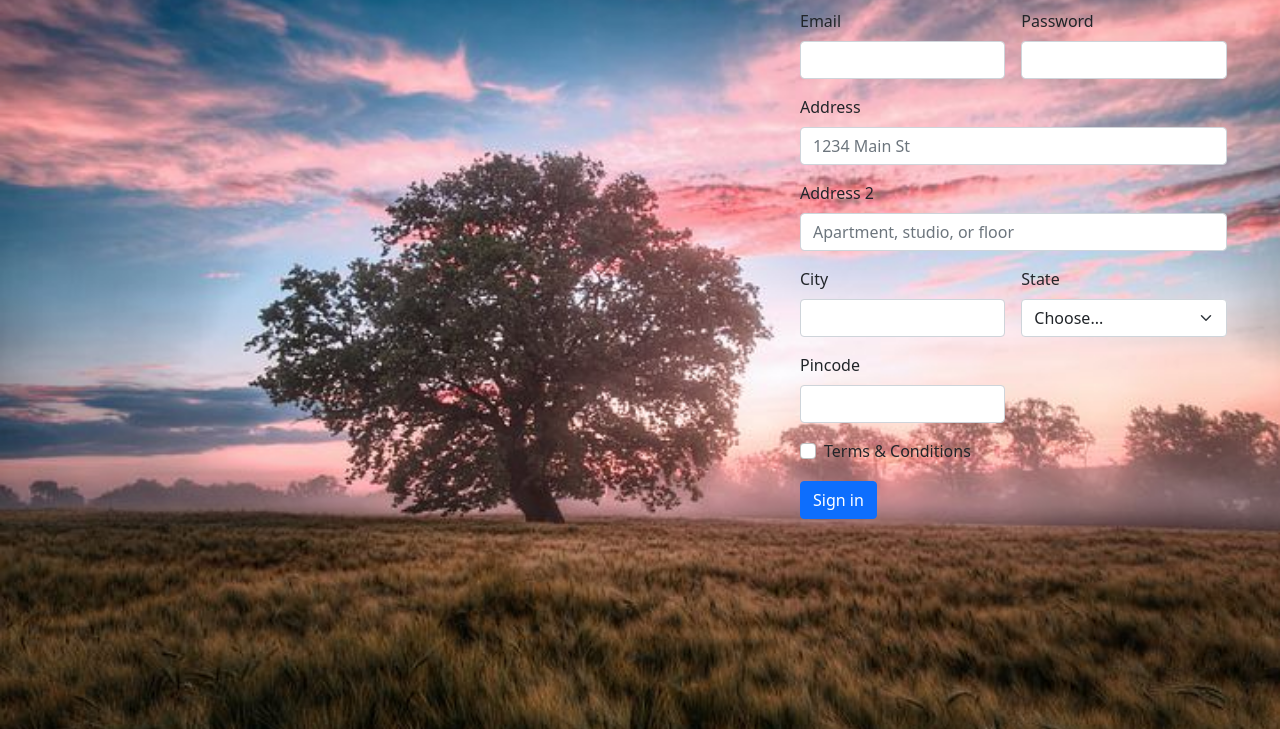
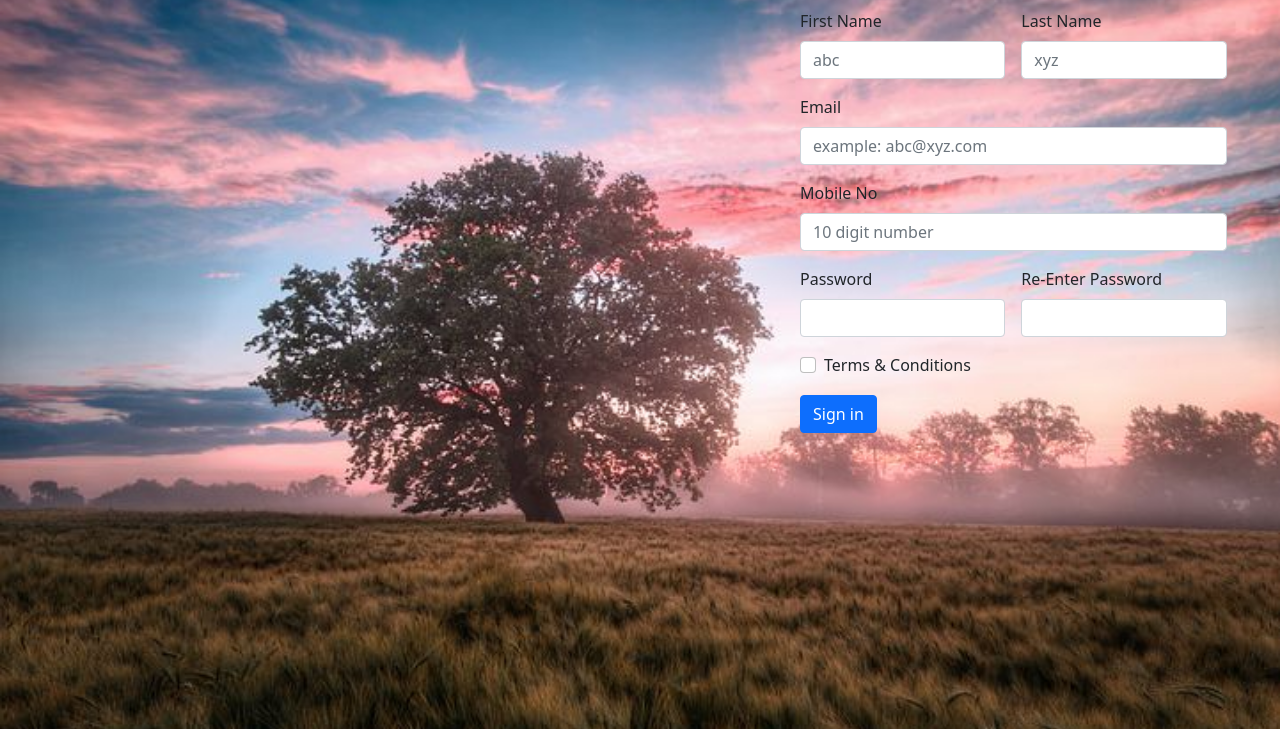
Before and after one commit to Vishnu4625/Assignment, a plain HTML site: page signup.html in a window 1280 px wide. Shown: the part 71-800 px from the top of the page. Drawn offline with nearby package versions, Linux system fonts and the light colour scheme.

Commit message:
login & Signup 1

```diff
--- a/css/login.css
+++ b/css/login.css
@@ -46,7 +46,7 @@ h1{
     margin-bottom: 10px;
 }
 
-#login-button{
+#submit{
     width: 100%;
     height: 1.8em;
     color: white;
--- a/signup.html
+++ b/signup.html
@@ -65,40 +65,32 @@
 <div class="col-lg-4 myMargin">
   <form class="row g-3">
     <div class="col-md-6">
-      <label for="inputEmail4" class="form-label">Email</label>
-      <input type="email" class="form-control" id="inputEmail4">
+      <label for="inputFirstname" class="form-label">First Name</label>
+      <input type="name1" class="form-control" id="firstName" placeholder="abc" required>
     </div>
     <div class="col-md-6">
-      <label for="inputPassword4" class="form-label">Password</label>
-      <input type="password" class="form-control" id="inputPassword4">
+      <label for="inputLastname" class="form-label">Last Name</label>
+      <input type="name2" class="form-control" id="lastName" placeholder="xyz" required>
     </div>
     <div class="col-12">
-      <label for="inputAddress" class="form-label">Address</label>
-      <input type="text" class="form-control" id="inputAddress" placeholder="1234 Main St">
+      <label for="inputEmail" class="form-label">Email</label>
+      <input type="email" class="form-control" id="email" placeholder="example: abc@xyz.com" required>
     </div>
     <div class="col-12">
-      <label for="inputAddress2" class="form-label">Address 2</label>
-      <input type="text" class="form-control" id="inputAddress2" placeholder="Apartment, studio, or floor">
+      <label for="inputMobileno" class="form-label">Mobile No</label>
+      <input type="text" class="form-control" id="mobileNo" placeholder="10 digit number" required>
     </div>
     <div class="col-md-6">
-      <label for="inputCity" class="form-label">City</label>
-      <input type="text" class="form-control" id="inputCity">
+      <label for="inputPwd" class="form-label">Password</label>
+      <input type="password" class="form-control" id="pwd" placeholder="" required>
     </div>
     <div class="col-md-6">
-      <label for="inputState" class="form-label">State</label>
-      <select id="inputState" class="form-select">
-        <option selected>Choose...</option>
-        <option>Kerala</option>
-        <option>Maharashtra</option>
-      </select>
-    </div>
-    <div class="col-md-6">
-      <label for="inputZip" class="form-label">Pincode</label>
-      <input type="text" class="form-control" id="inputZip">
+      <label for="inputRepwd" class="form-label">Re-Enter Password</label>
+      <input type="password" class="form-control" id="rePwd" required>
     </div>
     <div class="col-12">
       <div class="form-check">
-        <input class="form-check-input" type="checkbox" id="gridCheck">
+        <input class="form-check-input" type="checkbox" id="gridCheck" required>
         <label class="form-check-label" for="gridCheck">
           Terms & Conditions
         </label>
```
Also changed, not shown: index.html (+4 -0 lines), login.html (+6 -5 lines), loginForm.js (added, +23 -0 lines).
